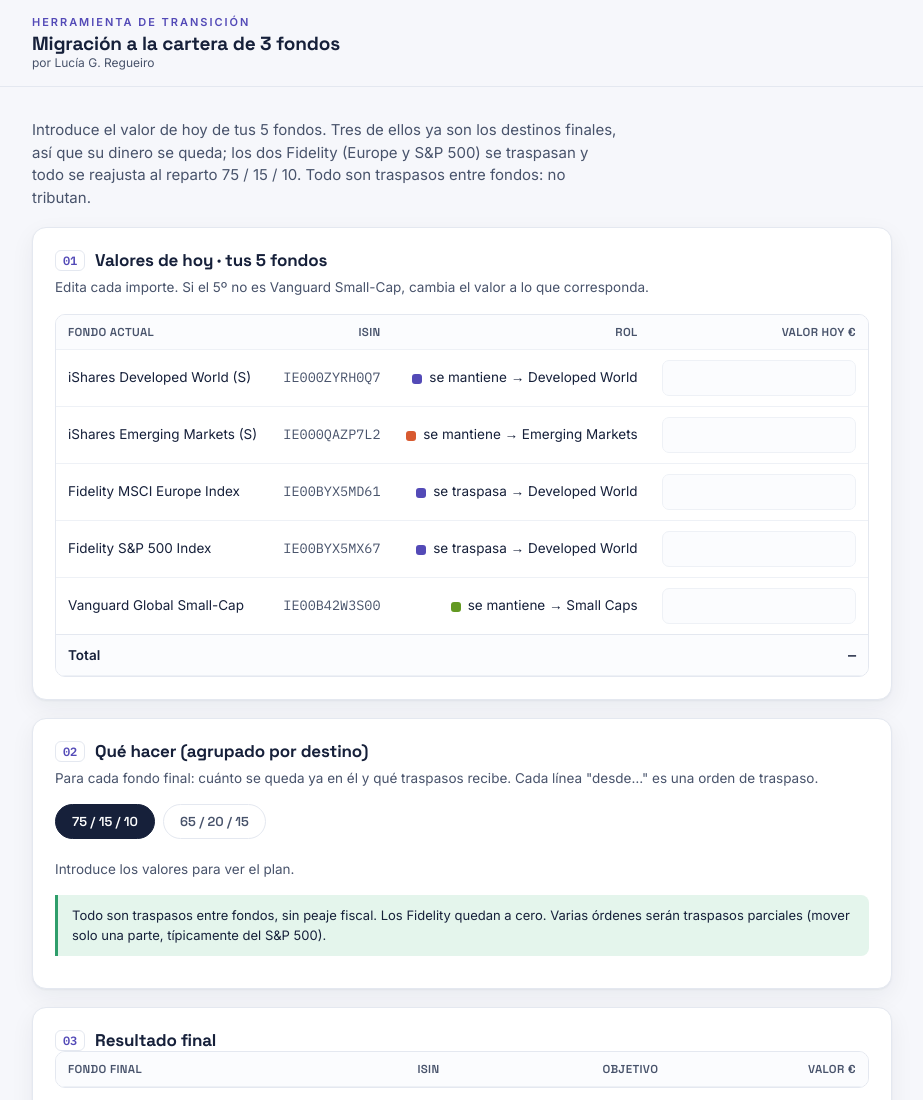
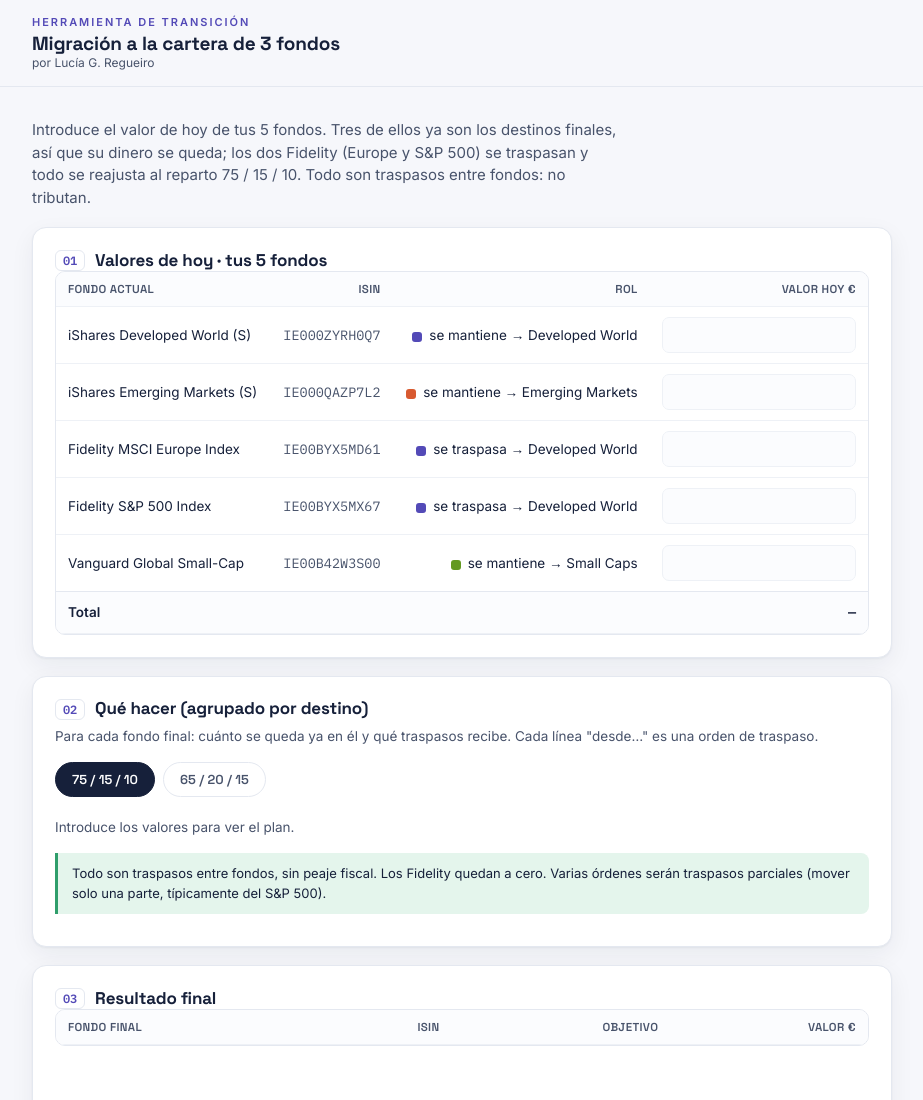
Before and after one commit to atramaicul-lab/CalculadoraCartera, a plain HTML site: page index.html in a window 1280 px wide. Shown: the top 1100 px of the page, without its empty margins (178-1101 px from the left). Drawn offline with nearby package versions, Linux system fonts and the light colour scheme.

Commit message:
Update index.html

```diff
--- a/index.html
+++ b/index.html
@@ -83,7 +83,6 @@
 
   <div class="panel">
     <h2><span class="idx">01</span> Valores de hoy · tus 5 fondos</h2>
-    <p class="sub">Edita cada importe. Si el 5º no es Vanguard Small-Cap, cambia el valor a lo que corresponda.</p>
     <div class="table-wrap"><table id="origTable"><thead><tr>
       <th>Fondo actual</th><th>ISIN</th><th>Rol</th><th>Valor hoy €</th>
     </tr></thead><tbody></tbody>
```
